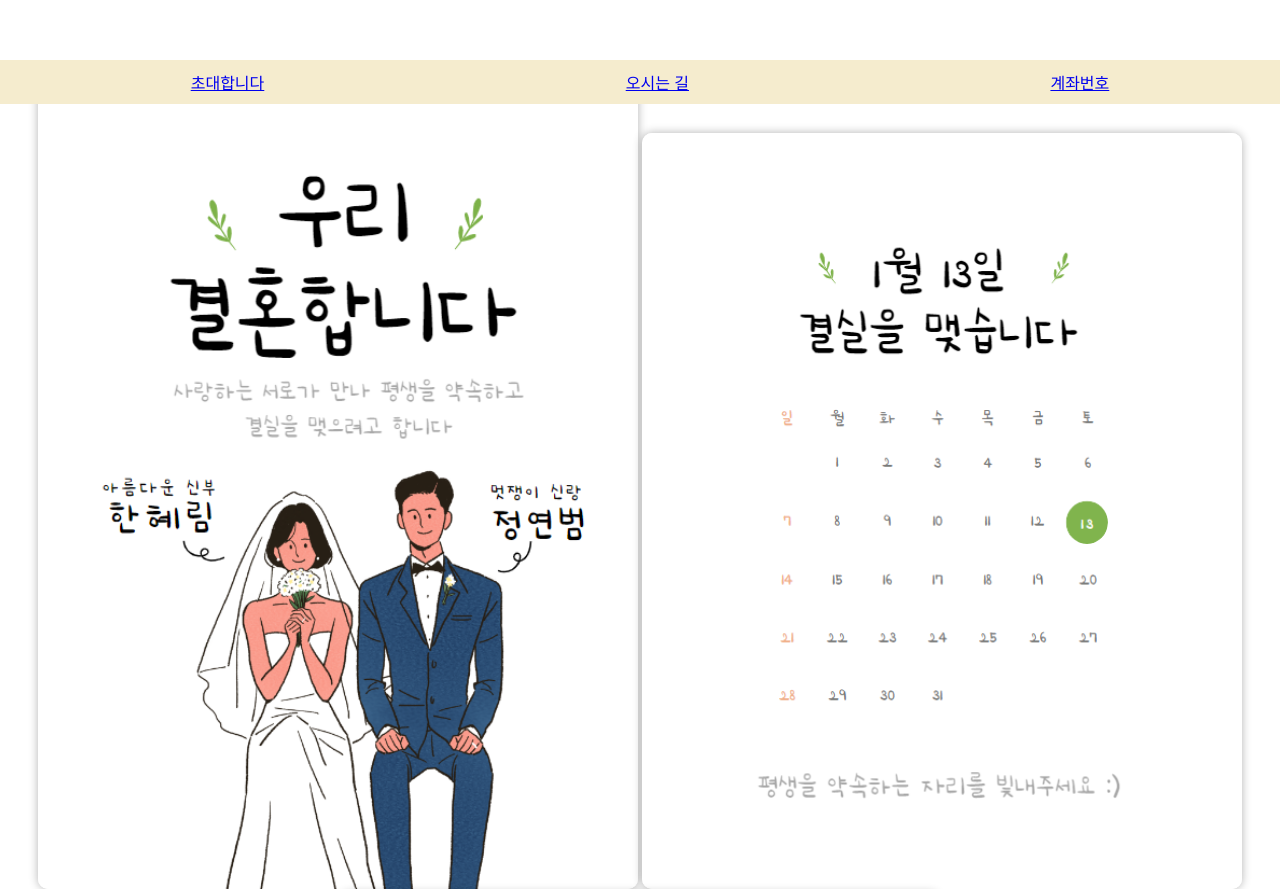
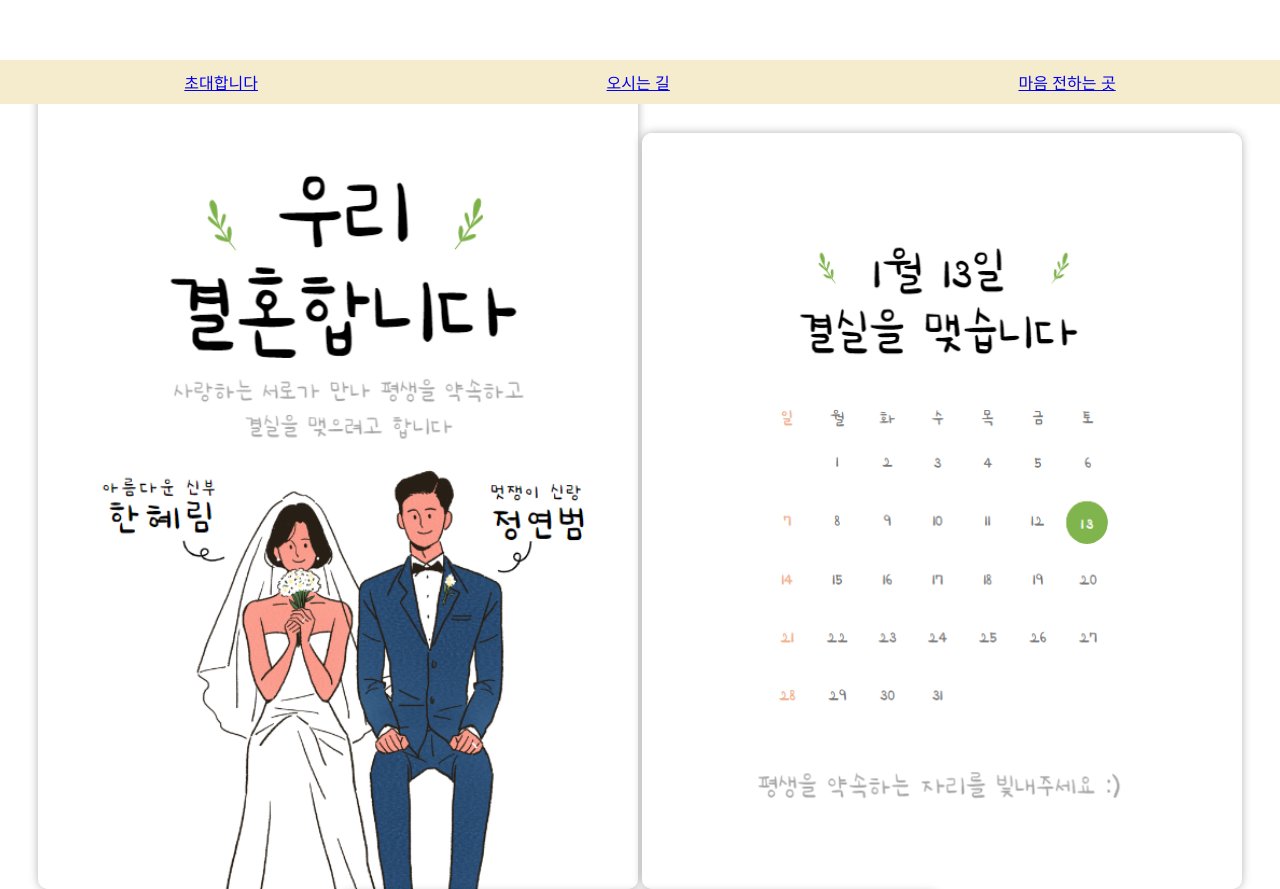
Before and after one commit to hyedal95/invitationcard.io, a plain HTML site: page index.html in a window 1280 px wide. Shown: the top 889 px of the page. Drawn offline with Linux system fonts and the light colour scheme.

Commit message:
Update index.html

```diff
--- a/index.html
+++ b/index.html
@@ -85,7 +85,7 @@
     <nav>
         <a href="#invite">초대합니다</a>
         <a href="#directions">오시는 길</a>
-        <a href="#accounts">계좌번호</a>
+        <a href="#accounts">마음 전하는 곳</a>
     </nav>
 </header>
 
@@ -107,7 +107,7 @@
 </section>
 
 <section id="accounts">
-    <h1>계좌번호</h1>
+    <h1>마음 전하는 곳</h1>
         <p>정재화</p>
         <p><span id="brideAccount1">110-048-431-494(신한)</span> <button onclick="copyToClipboard('brideAccount1')">복사</button></p>
         <p>유정희</p>
```
